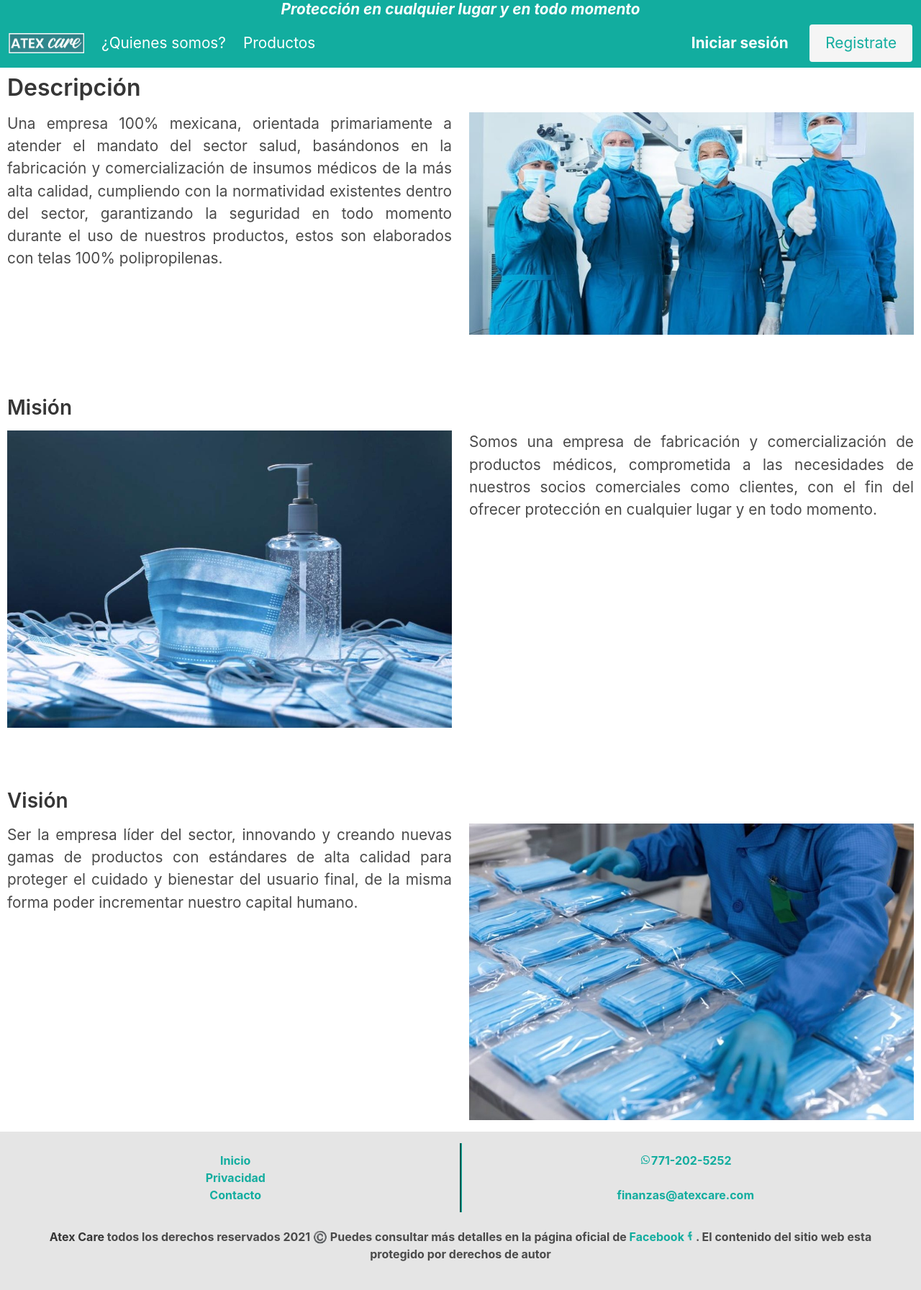
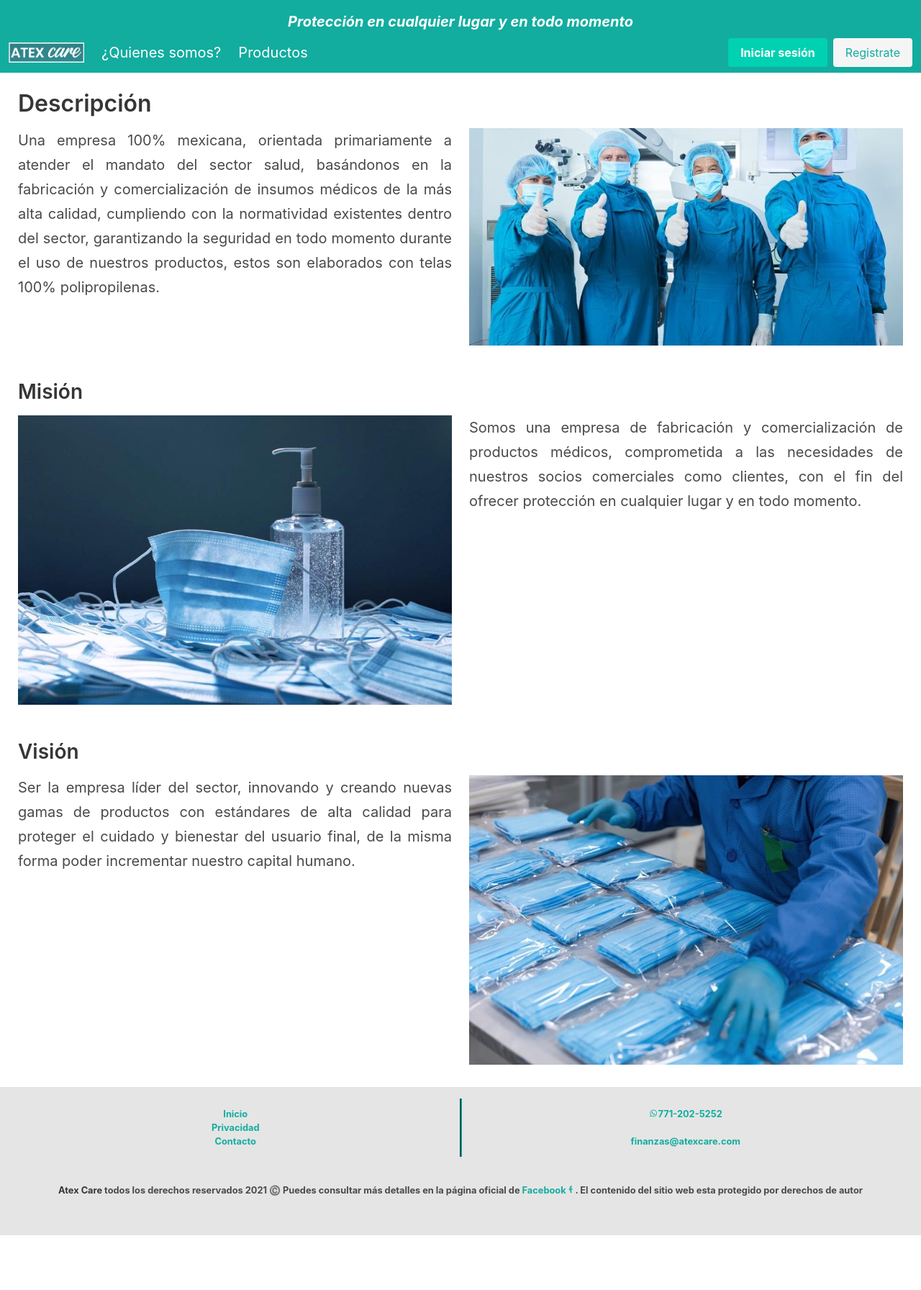
Before and after one commit to JDBanda/AtexCare-Store, a Django app: page /quienes_somos in a window 1280 px wide. Shown: the whole page at 72% size. After the commit the page ends 1716 px from the top, so only its background shows below. Run offline with Django 3.2, Linux system fonts and the light colour scheme.

Commit message:
Reorganización del CSS

```diff
--- a/atexcare/demo/static/demo/styles.css
+++ b/atexcare/demo/static/demo/styles.css
@@ -1,10 +1,17 @@
-/*Ajustes para no hacer scroll horizontal*/
+/*
+    2. Definir mejores nombres
+    3. Evitar usar important
+    4. todo es mobile y los medias son para cosas mas grandes
+    5. Dejar un espacio para los media querys
+*/
+
+/*Avoiding the horizontal scrolling*/
 html, body {
     max-width: 100%;
     overflow-x: hidden;
 }
 
-/*Colores*/
+/*Colors*/
 :root{
     --color-primary: #12ad9f;
     --color-primary-reduced: rgb(18, 173, 159,0.5);
@@ -13,91 +20,46 @@
     --color-white: #FFFFFF;
 }
 
-/*Media Query*/
 
-@media screen and (min-width: 440px) {
-
-    .columns.is-mobile.container__slogan {
-        grid-template-columns: 1fr 10fr !important;
-    }
-
-    .form-contact{
-        padding: 0% 10% 0% 10%;
-    }
-
-    .container__slogan .subtitle{
-        font-size: 1.15rem;
-    }
-
-    .is-primary, .is-light{
-        font-size: 1.3rem;
-    }
-
-    .container__img{
-        padding-top: 15% !important;
-        height: 85vh !important;
-        background-size: 100% 100% !important;
-    }
-
-    .container__img strong{
-        font-size: 2rem !important;
-    }
-
-    .container__img a{
-        font-size: 1.5rem !important;
-    }
-
-    .footer .has-text-centered{
-        font-size: 1rem;
-    }
+/*---------------------------------------------------------------CSS Base*/
+.fuente__base, .fuente__base-justify{
+    line-height: 1.6;
+    font-size: 1.15rem;
 }
-
-@media screen and (min-width: 600px) {
-    .container__products{
-    grid-template-columns: auto auto !important;
-    }
+.fuente__base-justify{
+    text-align: justify;
 }
-
-@media only screen and (min-width: 1024px) {
-
-    .container__products{
-    grid-template-columns: auto auto auto !important;
-    }
-
-    .container__slogan .subtitle{
-        font-size: 1.3rem;
-    }
-
-    .container__img{
-        padding-top: 10% !important;
-        height: 100vh !important;
-    }
-
-    .container__img strong{
-        font-size: 2.5rem !important;
-    }
-
-    .parrafo{
-        display: grid;
-        align-items: center;
-        align-self: center;
-        font-size: 1.3rem;
-    }
-
-    .form-contact{
-        padding: 0% 15% 0% 15%;
-    }
-}
-
-/*Colores*/
-/*---MENU QUIENES---*/
-.navbar-item{
+/*------------------------------------------------Sobreescritura de Bulma*/
+.is-primary{
     color: var(--color-primary);
 }
 
-.navbar-item:hover{
-    color: var(--color-primary-reduced);
+.content{
+    padding: 25px;
 }
+
+.button.is-info{
+    background-color: var(--color-primary);
+}
+
+.button.is-info:hover{
+    background-color: var(--color-primary);
+}
+
+.button.is-info.is-outlined{
+    background-color: transparent;
+    border-color: var(--color-primary);
+    color: var(--color-primary);
+}
+
+.button.is-info.is-outlined:hover{
+    background-color: var(--color-primary);
+}
+
+.help.is-danger{
+    color: var(--color-primary);
+}
+/*-------------------------------------------------------Botones*/
 
 .button.is-light{
     color: var(--color-primary);
@@ -107,15 +69,54 @@
     color: var(--color-white);
     background-color: var(--color-primary);
 }
-
-/*¿INPUTS?*/
-
-
-/*Banner superior logo-frase*/
-.is-primary{
-    background-color: var(--color-primary) !important;
+/*-------------------------------------------------------Menú*/
+.navbar-item{
+    color: var(--color-primary);
 }
 
+.navbar.is-primary, .is-primary{
+    background-color: var(--color-primary);
+}
+/*-----------------------------------------------Slogan*/
+.container__slogan p{
+    color: var(--color-white);
+    text-align: center;
+    font-weight: bold;
+    font-style: oblique;
+    padding-top: 15px;
+}
+
+/*-----------------------------------------------El otro menu, no he modificado nada*/
+
+.container__login, .container__login div{
+    margin: 0 !important;
+    padding: 0;
+    background-color: var(--color-primary);
+}
+
+.container__login img{
+    width: 70px;
+    height: auto;
+}
+
+.icons__login div{
+    display: grid;
+    padding-top: 15px;
+    text-align: right;
+}
+
+.container__fields{
+    background-color: var(--color-primary);
+    padding: 15px 15px 15px 15px;
+}
+
+.container__login{
+    display: grid;
+    align-self: center;
+    text-align: center;
+}
+
+/*-----------------------------------------------Landing*/
 .container__img{
     height: 80vh;
     padding-top: 25%;
@@ -130,59 +131,7 @@
     text-shadow: 5px 5px 5px var(--color-black);
 }
 
-.container__img a{
-    box-shadow: 5px 5px 5px var(--color-secondary);
-}
-
-.container__slogan, .container__slogan div, .container__login, .container__login div{
-    margin: 0 !important;
-    padding: 0;
-    background-color: var(--color-primary);
-}
-
-.container__slogan .image, .container__login img{
-    width: 70px;
-    height: auto;
-}
-
-.columns.is-mobile.container__slogan {
-    display: grid;
-    grid-template-columns: 1fr 5fr;
-    text-align: center;
-    align-items: center;
-}
-
-.container__slogan .subtitle{
-    font-weight: bold;
-    font-style: oblique;
-}
-
-.container__login{
-    padding-right: 10px !important;
-}
-
-.icons__login div{
-    display: grid;
-    padding-top: 15px;
-    text-align: right;
-}
-
-.container__fields{
-    background-color: var(--color-primary);
-    padding: 15px 15px 15px 15px;
-}
-
-.text__slogan, .container__login{
-    display: grid;
-    align-self: center;
-    text-align: center;
-}
-
-.text__slogan p{
-    color: var(--color-white);
-
-}
-
+/*-----------------------------------------------Productos*/
 .container__products{
     display: grid;
     grid-template-columns: auto;
@@ -232,15 +181,12 @@
         outline: inherit;
 }
 
-.content{
-    padding: 10px;
-}
-
 .compra{
     margin: 0 !important;
     align-items: center;
 }
 
+/*-----------------------------------------------Carrito de compras*/
 .body-carrito{
     margin: 10px;
     text-align: justify;
@@ -268,6 +214,8 @@
     padding-top: 0;
 }
 
+/*-----------------------------------------------Login*/
+
 .login__section{
     margin-top: 35px;
     padding-top: 35px;
@@ -275,31 +223,7 @@
     border-color: var(--color-primary-reduced);
 }
 
-.button.is-info{
-    background-color: var(--color-primary);
-}
-
-.button.is-info:hover{
-    background-color: var(--color-primary);
-}
-
-.button.is-info.is-outlined{
-    background-color: transparent;
-    border-color: var(--color-primary);
-    color: var(--color-primary);
-}
-
-.button.is-info.is-outlined:hover{
-    background-color: var(--color-primary);
-}
-
-.help.is-danger{
-    color: var(--color-primary);
-}
-
-.parrafo{
-    text-align: justify;
-}
+/*-----------------------------------------------Barra que dice el nombre del ususario en menu login*/
 
 .usuario{
     text-align: center;
@@ -312,7 +236,7 @@
     color: var(--color-primary);
 }
 
-/*Footer*/
+/*-----------------------------------------------Footer*/
 .footer, .stock{
     font-size: 0.8rem;
     font-weight: bold;
@@ -332,3 +256,36 @@
     border-right-style: groove;
     border-right-color: var(--color-primary);
 }
+
+
+/*Media Querys*/
+@media screen and (min-width: 500px) {
+    .container__products{
+        grid-template-columns: auto auto;
+    }
+    /*La imagen del inicio*/
+    .container__img{
+        height: 87vh;
+        padding-top: 15%;
+    }
+}
+
+@media screen and (min-width: 900px) {
+    /*Landing*/
+    .container__img{
+        padding-top: 10%;
+    }
+    /*Aumentar la cantidad de productos por fila*/
+    .container__products{
+        grid-template-columns: auto auto auto;
+    }
+    /*Cambiar el tamaño de letra y espaciado*/
+    .fuente__base-justify, .fuente__base{
+        line-height: 1.7;
+        font-size: 1.25rem;
+    }
+    /*Cambiar el tamaño de fuente del slogan y footer*/
+    .container__slogan p{
+        font-size: 1.25rem;
+    }
+}
--- a/atexcare/demo/templates/demo/base.html
+++ b/atexcare/demo/templates/demo/base.html
@@ -17,10 +17,10 @@
         integrity="sha256-H+K7U5CnXl1h5ywQfKtSj8PCmoN9aaq30gDh27Xc0jk=" crossorigin="anonymous"></script>
     <!--JQuery Validation-->
     <script src="https://cdnjs.cloudflare.com/ajax/libs/jquery-validate/1.19.0/jquery.validate.min.js"></script>
+    <title>{% block title %}{% endblock title %}</title>
+    {% load static %}
     <!--Estilos propios-->
-    {% load static %}
     <link rel="stylesheet" href="{% static 'demo/styles.css' %}">
-    <title>{% block title %}{% endblock title %}</title>
     <!--Icono-->
     <link rel="icon" href="{% static 'demo/img/face-mask-solid-24.png' %}" type="image/x-icon">
 </head>
--- a/atexcare/demo/templates/demo/menu_quienes.html
+++ b/atexcare/demo/templates/demo/menu_quienes.html
@@ -2,12 +2,10 @@
 {% block nav %}
 <!--Header-->
 <div class="container__slogan">
-    <div class="column text__slogan">
-        <p class="subtitle is-6 is-primary">Protección en cualquier lugar y en todo momento</p>
-    </div>
+    <p class="is-primary">Protección en cualquier lugar y en todo momento</p>
 </div>
 <header>
-    <nav class="navbar is-primary">
+    <nav class="navbar is-primary fuente__base-justify">
         <!--Menu modo mobile-->
         <div class="navbar-brand">
             <a class="navbar-item" href="{% url 'index' %}">
--- a/atexcare/demo/templates/demo/product.html
+++ b/atexcare/demo/templates/demo/product.html
@@ -73,12 +73,12 @@
         </div>
         <!--Características-->
         <h3>Descripción general</h3>
-        <h5>{{producto.long_description}}</h5>
+        <p class="parrafo">{{producto.long_description}}</p>
         {% if caracteristicas.lenght > 0 %}
         <h3 class="subtitle">Características</h3>
         {% endif %}
         {% for c in caracteristicas %}
-        <div class="columns is-mobile">
+        <div class="columns is-mobile parrafo">
             <div class="column"><strong>{{c.name}}</strong></div>
             <div class="column">{{c.feature}}</div>
         </div>
--- a/atexcare/demo/templates/demo/who.html
+++ b/atexcare/demo/templates/demo/who.html
@@ -8,7 +8,8 @@
         <h1>Descripción</h1>
         <div class="columns">
             <div class="column">
-                <p class="parrafo">Una empresa 100% mexicana, orientada primariamente a atender el mandato del
+                <p class="fuente__base-justify">Una empresa 100% mexicana, orientada primariamente a atender el mandato
+                    del
                     sector salud,
                     basándonos en
                     la fabricación y
@@ -25,7 +26,6 @@
                 <img class="desc__img" src="{% static 'demo/img/1.jpeg' %}" alt="quienes_somos">
             </div>
         </div>
-        <br>
         <h2>Misión</h2>
         <div class="columns">
             <div class="column desc__img">
@@ -33,7 +33,8 @@
                 <img class="desc__img" src="{% static 'demo/img/2.jpg' %}" alt="quienes_somos">
             </div>
             <div class="column">
-                <p class="parrafo">Somos una empresa de fabricación y comercialización de productos médicos,
+                <p class="fuente__base-justify">Somos una empresa de fabricación y comercialización de productos
+                    médicos,
                     comprometida a las
                     necesidades
                     de nuestros
@@ -41,11 +42,11 @@
                     momento.</p>
             </div>
         </div>
-        <br>
         <h2>Visión</h2>
         <div class="columns">
             <div class="column">
-                <p class="parrafo">Ser la empresa líder del sector, innovando y creando nuevas gamas de productos
+                <p class="fuente__base-justify">Ser la empresa líder del sector, innovando y creando nuevas gamas de
+                    productos
                     con estándares de
                     alta
                     calidad para
```
Also changed, not shown: atexcare/demo/templates/demo/legal.html (+10 -6 lines), atexcare/db.sqlite3.
